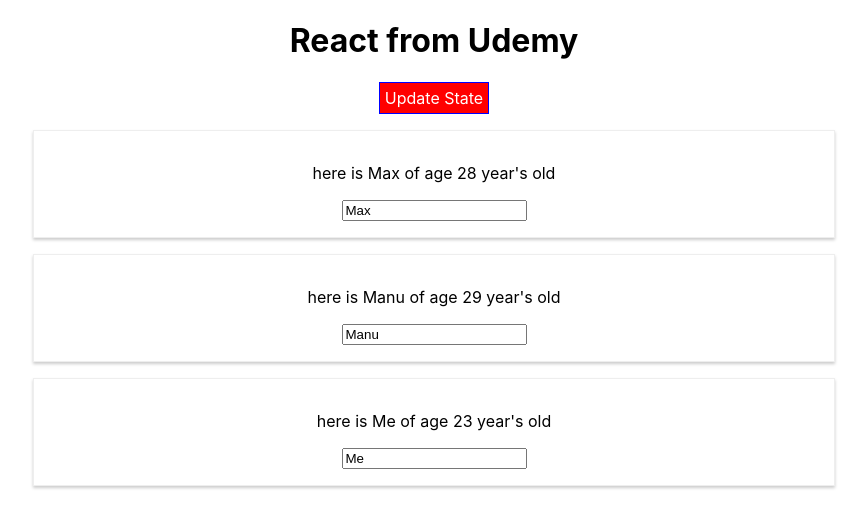
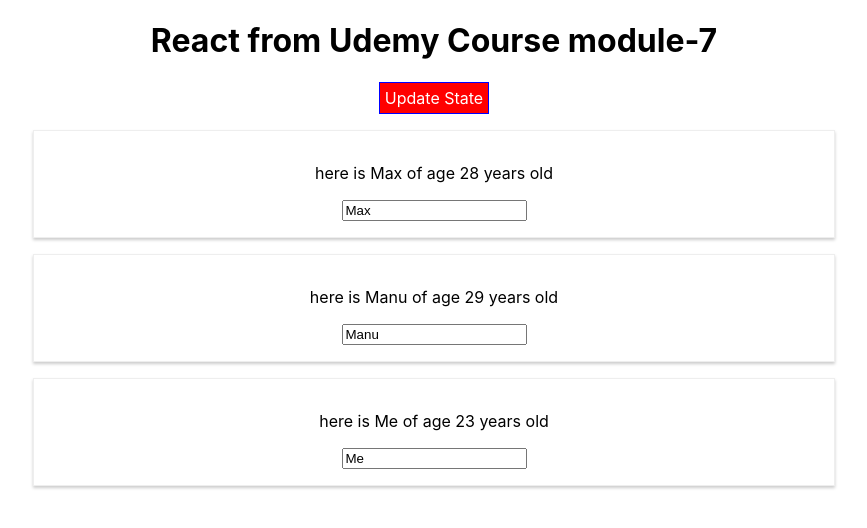
Before and after one commit to MrMRamzan/udemy-course, a React (Create React App) app: page / in a window 1280 px wide. Both pictures are taken after a click on the button "Update State". Shown: the top 528 px of the page, without its empty margins (206-1073 px from the left). Built offline with nearby package versions, Linux system fonts and the light colour scheme.

Commit message:
Define classes and set props

```diff
--- a/src/components/Cockpit/Cockpit.js
+++ b/src/components/Cockpit/Cockpit.js
@@ -22,7 +22,7 @@ const cockpit = (props) => {
   }
   return(
     <>
-      <h1> React from Udemy</h1>
+      <h1> React from {props.appTitle}</h1>
       <button
       style={btnStyle}
       onClick={props.toggle}>Update State</button>
--- a/src/components/Persons/Person/Person.js
+++ b/src/components/Persons/Person/Person.js
@@ -1,14 +1,16 @@
-import React from 'react';
+import React, { Component } from 'react';
 import './Person.css';
 
-const person = ( props ) => {
-  return (
-    <div className="Person">
-      <p onClick={props.click}>here is {props.name} of age {props.age} year's old</p>
-      <p>{props.children}</p>
-      <input type="text" onChange={props.changed} value={props.name} />
-    </div>
-  )
-};
+class Person extends Component {
+  render() {
+    return (
+      <div className="Person">
+        <p onClick={this.props.click}>here is {this.props.name} of age {this.props.age} years old</p>
+        <p>{this.props.children}</p>
+        <input type="text" onChange={this.props.changed} value={this.props.name} />
+      </div>
+    )
+  }
+}
 
-export default person;
+export default Person;
--- a/src/components/Persons/Persons.js
+++ b/src/components/Persons/Persons.js
@@ -1,13 +1,17 @@
-import React from "react";
+import React, { Component } from "react";
 import Person from "./Person/Person";
 
-const persons = (props) => props.persons.map((p, i) => {
-  return <Person
-  click={() => props.clicked(i)}
-  name={p.name}
-  age={p.age}
-  key={p.id}
-  changed={(event) => props.changed(event, p.id)}/>
-})
+class Persons extends Component {
+  render() {
+    return this.props.persons.map((p, i) => {
+      return <Person
+        click={() => this.props.clicked(i)}
+        name={p.name}
+        age={p.age}
+        key={p.id}
+        changed={(event) => this.props.changed(event, p.id)}/>
+    })
+  }
+ }
 
-export default persons;
+export default Persons;
--- a/src/containers/App.js
+++ b/src/containers/App.js
@@ -72,7 +72,10 @@ class App extends Component {
 
     return (
       <div className="App">
-        <Cockpit toggle={this.togglePersonHandler} showPerson={this.state.showPerson} />
+        <Cockpit
+          appTitle={this.props.title}
+          toggle={this.togglePersonHandler}
+          showPerson={this.state.showPerson} />
         {persons}
       </div>
     );
--- a/src/index.js
+++ b/src/index.js
@@ -4,11 +4,7 @@ import './index.css';
 import App from './containers/App';
 import * as serviceWorker from './serviceWorker';
 
-ReactDOM.render(
-  <React.StrictMode>
-    <App />
-  </React.StrictMode>,
-  document.getElementById('root')
+ReactDOM.render(<React.StrictMode><App title='Udemy Course module-7' /></React.StrictMode>,document.getElementById('root')
 );
 
 // If you want your app to work offline and load faster, you can change
```
